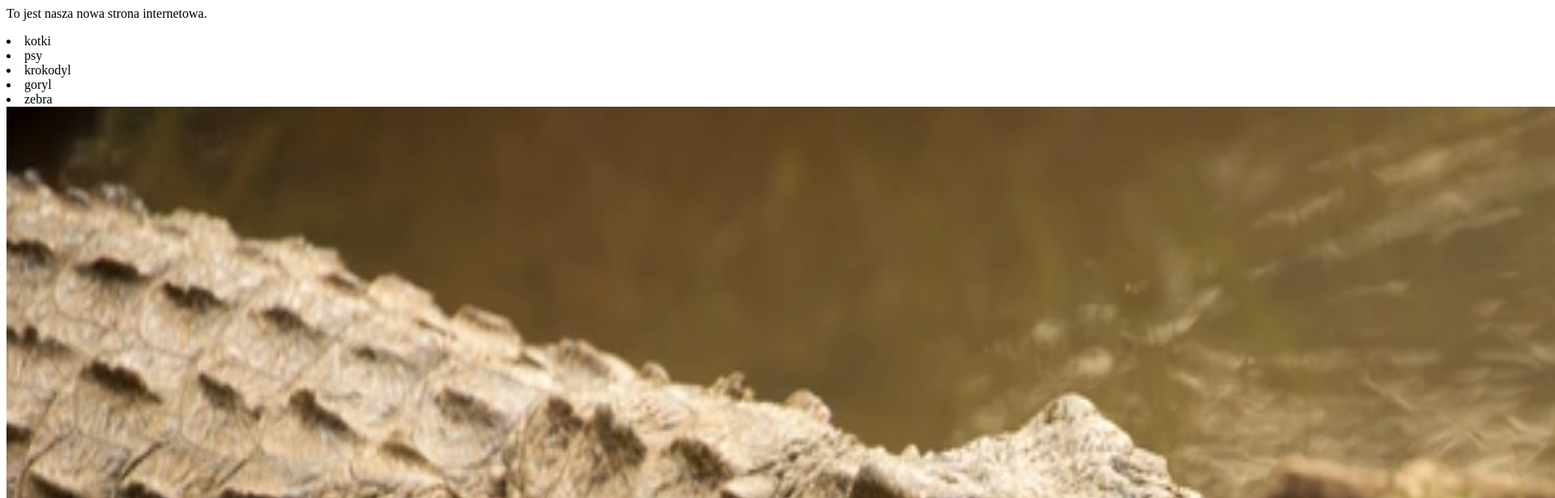
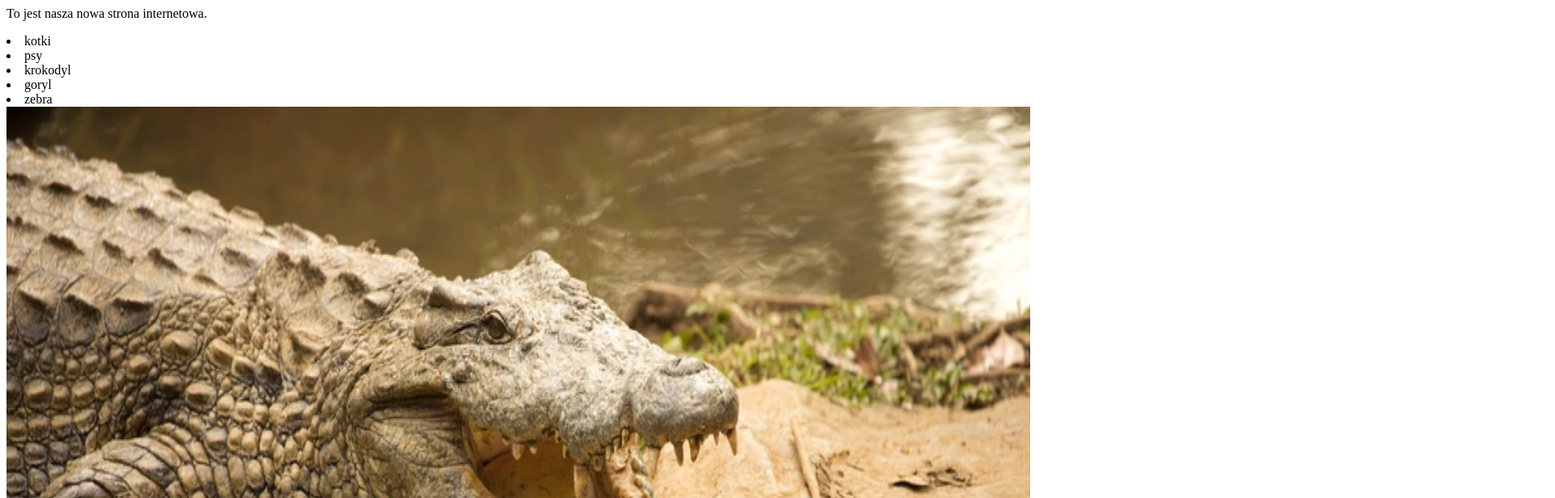
Before and after one commit to pitskrz/Prog, a plain HTML site: page index.html in a window 1280 px wide. Shown: the top 616 px of the page at 81% size, 1920 px wide, since content can reach past the window. Drawn offline with Linux system fonts and the light colour scheme.

Commit message:
Update index.html

```diff
--- a/index.html
+++ b/index.html
@@ -16,7 +16,7 @@
   <li>zebra</li>
 
 
-  <img src="Krokodyl.jpg" alt="Smiley face" height="200%" width="200%">
+  <img src="Krokodyl.jpg" alt="Smiley face" height="100%" width="100%">
 
   <a href="how2html.pl">kurs html</a>
 
```
